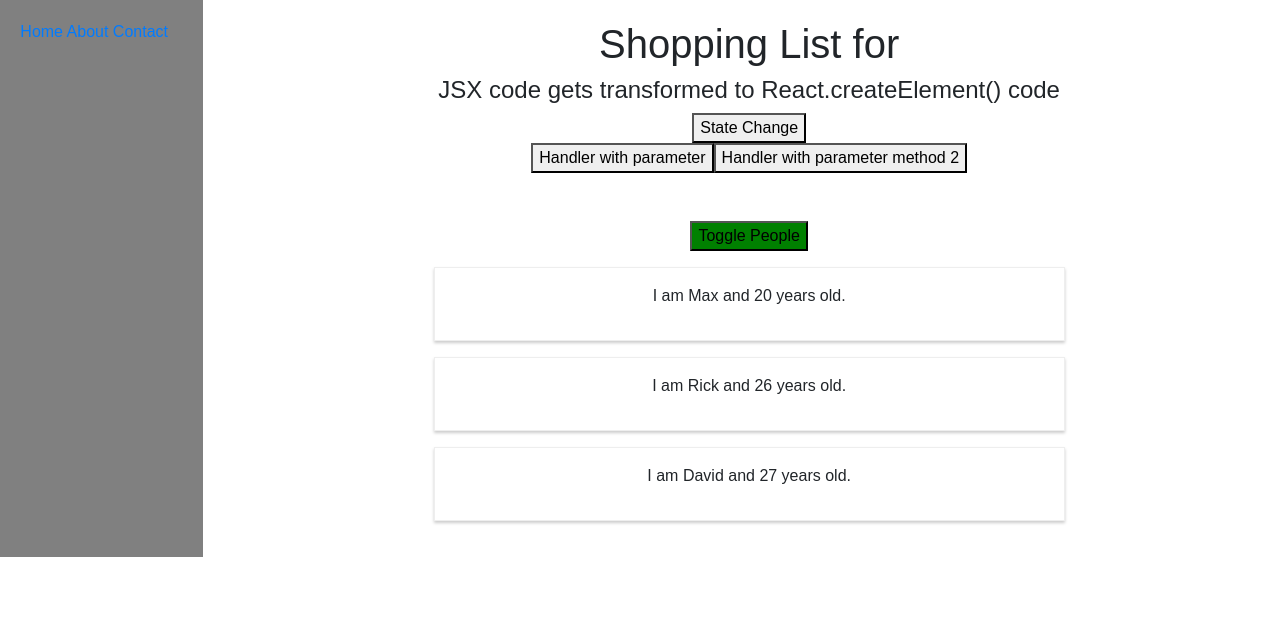
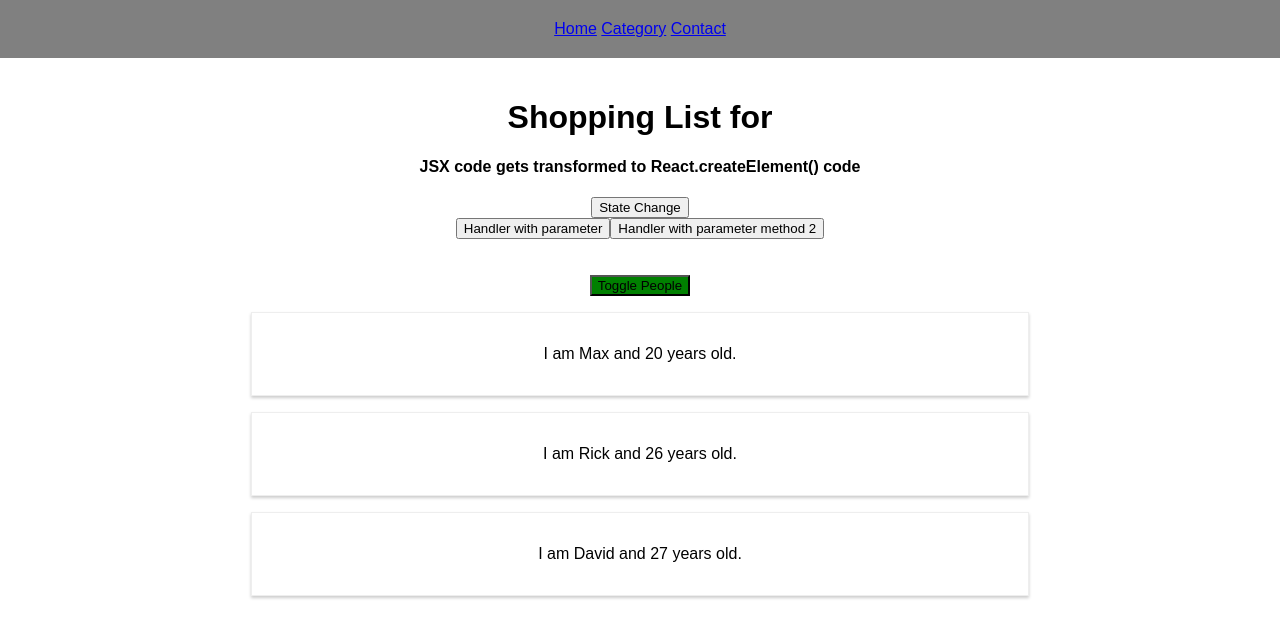
Before and after one commit to rahulh77/rfirst, a React app: page / in a window 1280 px wide. Shown: the top 638 px of the page. Built offline with nearby package versions, Linux system fonts and the light colour scheme.

Commit message:
Added Category Component Screen

```diff
--- /dev/null
+++ b/src/components/ErrorBoundary/ErrorBoundary.js
@@ -0,0 +1,22 @@
+import React, { Component } from "react";
+
+class ErrorBoundary extends Component {
+  state = {
+    hasError: false,
+    errorMessage: ""
+  };
+
+  componentDidCatch = (error, info) => {
+    this.setState({ hasError: true, errorMessage: error });
+  };
+
+  render() {
+    if (this.state.hasError) {
+      return <h1>{this.state.errorMessage} </h1>;
+    } else {
+      return this.props.children;
+    }
+  }
+}
+
+export default ErrorBoundary;
--- a/src/components/Main.js
+++ b/src/components/Main.js
@@ -1,5 +1,6 @@
 import React, { Component } from "react";
 import Radium from "radium";
+import ErrorBoundary from "./ErrorBoundary/ErrorBoundary";
 
 // eslint-disable-next-line
 import logo from "./../logo.svg";
@@ -61,12 +62,13 @@ class Main extends Component {
         <div>
           {this.state.people.map((x, index) => {
             return (
-              <Person
-                key={x.id}
-                myclick={() => this.deletePerson(index)} // a pattern that passes method as a prop that would change state in another component
-                name={x.name}
-                age={x.age}
-              />
+              <ErrorBoundary key={x.id}>
+                <Person
+                  myclick={() => this.deletePerson(index)} // a pattern that passes method as a prop that would change state in another component
+                  name={x.name}
+                  age={x.age}
+                />
+              </ErrorBoundary>
             );
           })}
         </div>
--- /dev/null
+++ b/src/components/Screens/Category.js
@@ -0,0 +1,13 @@
+import React, { Component } from "react";
+
+class Category extends Component {
+  render() {
+    return (
+      <div>
+        <h1>Category Component</h1>
+      </div>
+    );
+  }
+}
+
+export default Category;
--- a/src/components/navigation/navSideBar.js
+++ b/src/components/navigation/navSideBar.js
@@ -1,6 +1,7 @@
 import React from "react";
 import { BrowserRouter as Router, Link, Route, Switch } from "react-router-dom";
 import Main from "./../Main";
+import Category from "./../Screens/Category";
 //import Bootstrap from "bootstrap/dist/css/bootstrap.css";
 
 const NavSideBar = () => {
@@ -13,25 +14,14 @@ const NavSideBar = () => {
             style={{ padding: "20px", backgroundColor: "gray", font: 14 }}
           >
             <Link to="/">Home</Link>{" "}
-            <Link to={{ pathname: "/about" }}>About</Link>{" "}
+            <Link to={{ pathname: "/category" }}>Category</Link>{" "}
             <Link to="/contact">Contact</Link>
-            {/* <ul>
-              <li>
-                <Link to="/">Home</Link>{" "}
-              </li>
-              <li>
-                <Link to={{ pathname: "/about" }}>About</Link>{" "}
-              </li>
-              <li>
-                <Link to="/contact">Contact</Link>
-              </li>
-            </ul> */}
           </div>
 
           <div className="col col-md-10" style={{ padding: "20px" }}>
             <Switch>
               <Route exact path="/" component={Main} />
-              <Route path="/about" component={() => <h1>About</h1>} />
+              <Route path="/category" component={Category} />
               <Route path="/contact" render={() => <h1>Contact Us</h1>} />
               <Route
                 path="/blog"
--- a/src/index.js
+++ b/src/index.js
@@ -1,6 +1,6 @@
 import React from "react";
 import ReactDOM from "react-dom";
-import Bootstrap from "bootstrap/dist/css/bootstrap.css";
+//import Bootstrap from "bootstrap/dist/css/bootstrap.css";
 // import { BrowserRouter, Router, Route } from "react-router-dom";
 
 import "./index.css";
```
Also changed, not shown: 1 other file (tests, documents, lock files or other folders).
